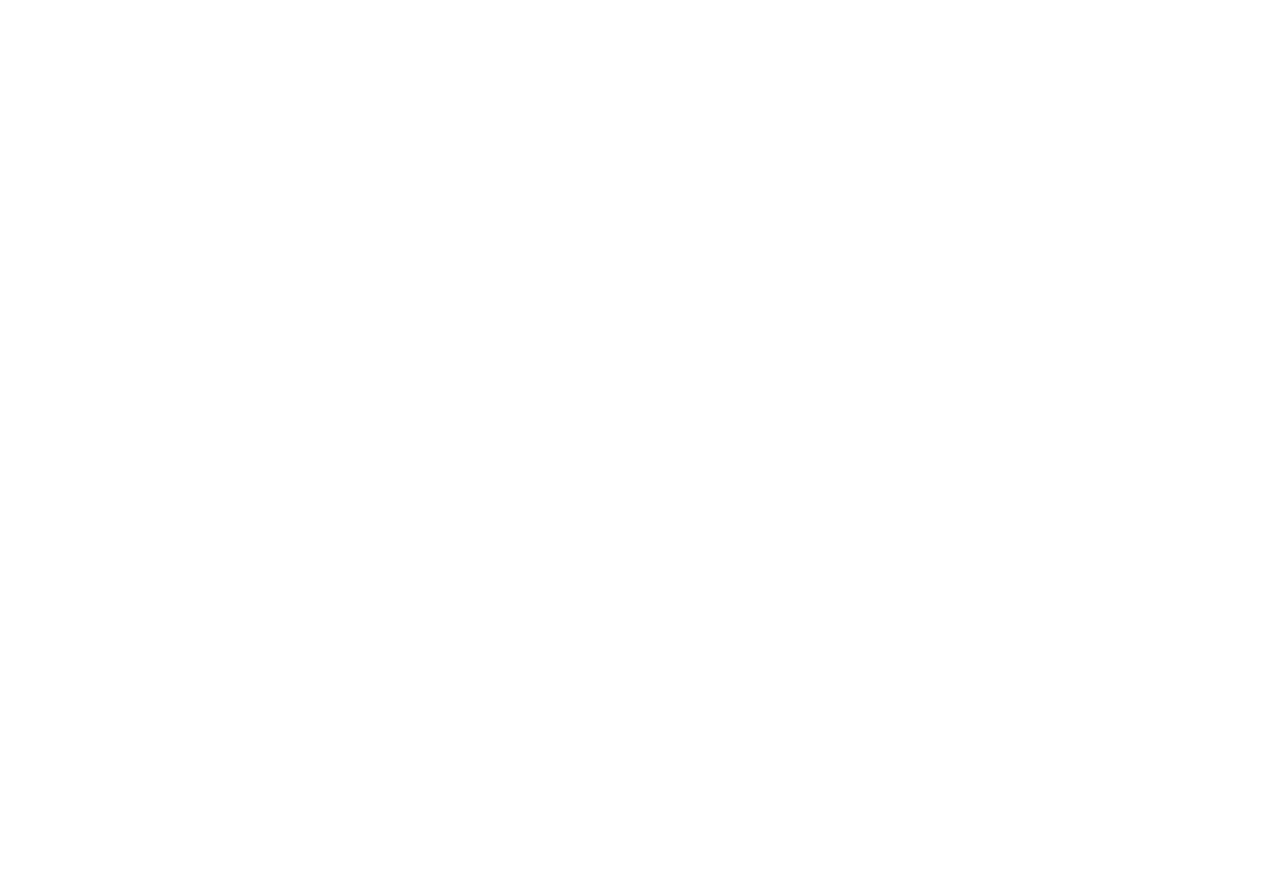
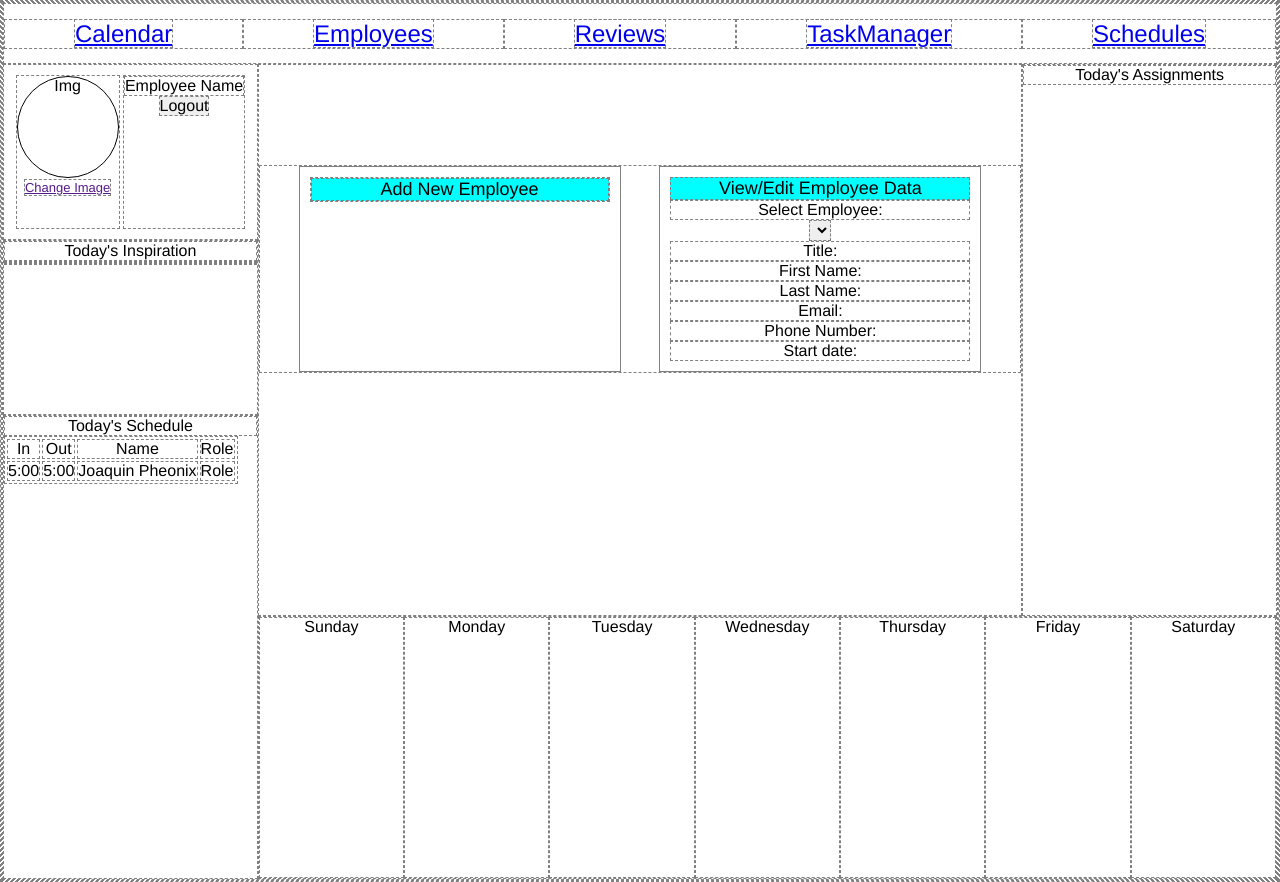
Before and after one commit to NickShore111/TaskManager_Project, a Django app: page /taskmanager/employees/ in a window 1280 px wide. Before the commit the page is empty. Before the commit the page ends 800 px from the top, so only its background shows below. Run offline with Django 3.2, Linux system fonts and the light colour scheme; lists and menus that the app fills with data are empty; some libraries are stand-ins or nearby versions.

Commit message:
URLs linked for events, employees, reviews

```diff
--- a/TaskManager/settings.py
+++ b/TaskManager/settings.py
@@ -33,9 +33,9 @@
 # Application definition
 
 INSTALLED_APPS = [
-    # 'reviews',
+    'reviews',
     'events',
-    # 'employees,'
+    'employees',
     'dashboard',
     'django.contrib.admin',
     'django.contrib.auth',
--- a/dashboard/templates/dashboard/base.html
+++ b/dashboard/templates/dashboard/base.html
@@ -8,7 +8,7 @@
     <link rel="stylesheet" href="https://ajax.googleapis.com/ajax/libs/jqueryui/1.12.1/themes/smoothness/jquery-ui.css">
     <script src="https://ajax.googleapis.com/ajax/libs/jqueryui/1.12.1/jquery-ui.min.js"></script>
 
-    <title>{% block title %}TaskMaster Home{% endblock %}</title>
+    <title>{% block title %}TaskManager Home{% endblock %}</title>
     {% load static %}
     <link rel="stylesheet" href="{% static 'dashboard/css/main.css' %}" type="text/css" media="screen">
     {% block styling %}{% endblock %}
@@ -17,11 +17,11 @@
 <body>
     <div class="container">
         <section class="section-tabs">
-            <h1 class="tab"><a href="/taskmaster/events/">Calendar</a></h1>
-            <h1 class="tab"><a href="/taskmaster/employees/">Employees</a></h1>
-            <h1 class="tab"><a href="/taskmaster/reviews/">Reviews</a></h1>
-            <h1 class="tab"><a href="/taskmaster/tasks/">TaskManager</a></h1>
-            <h1 class="tab"><a href="/taskmaster/schedules/">Schedules</a></h1>
+            <h1 class="tab"><a href="/taskmanager/events/">Calendar</a></h1>
+            <h1 class="tab"><a href="/taskmanager/employees/">Employees</a></h1>
+            <h1 class="tab"><a href="/taskmanager/reviews/">Reviews</a></h1>
+            <h1 class="tab"><a href="/taskmanager/tasks/">TaskManager</a></h1>
+            <h1 class="tab"><a href="/taskmanager/schedules/">Schedules</a></h1>
         </section>
         <section class="employee-id">
             <div class="emp-img">
--- a/dashboard/urls.py
+++ b/dashboard/urls.py
@@ -1,7 +1,6 @@
 from django.urls import path
 from . import views
 
-app_name = 'dashboard'
 urlpatterns = [
     path('', views.index),
 ]
--- /dev/null
+++ b/employees/static/employees/css/employees.css
@@ -0,0 +1,30 @@
+.section_box {
+  margin: auto;
+  margin-top: 100px;
+  display: flex;
+  justify-content: space-evenly;
+}
+.info_box {
+  padding: 10px;
+  border: 1px solid grey;
+  width: 300px;
+}
+.title {
+  padding: -10px;
+  margin: auto;
+  text-align: center;
+  background-color: aqua;
+  font-size: large;
+}
+button:hover {
+  cursor: pointer;
+}
+label {
+  display: block;
+}
+.success {
+  color: blue;
+}
+.error {
+  color: red;
+}
--- /dev/null
+++ b/employees/static/employees/js/employees.js
@@ -0,0 +1,4 @@
+
+$("#id_start_date").datepicker({
+    altFormat: "yy-mm-dd"
+});
--- a/employees/templates/employees/base_employees.html
+++ b/employees/templates/employees/base_employees.html
@@ -0,0 +1,34 @@
+{% extends 'dashboard/base.html' %}
+{% block title%}TaskManager Employees{% endblock %}
+{% load static %}
+{% block styling %}
+<link rel="stylesheet" href="{% static 'employees/css/employees.css' %}" type="text/css" media="screen">
+<script href="{static 'employees/js/employees.js' %}" type="text/javascript"></script>
+{% endblock %}
+{% block content %}
+<div class="section_box">
+
+<div class="info_box">
+    <form action="create/" method="post">
+    <h3 class="title">Add New Employee</h3>
+    {% csrf_token %}
+
+    </form>
+    </div>
+    <div class="info_box">
+        <h3 class="title">View/Edit Employee Data</h3>
+        <label for="selectEmployee">Select Employee:</label>
+        <select name="employee">
+            {% for employee in employeeList %}
+                <option value="{{ employee.login_id }}">{{ employee.first_name }} {{ employee.last_name }}</option>
+            {% endfor %}
+        </select>
+        <label for="title">Title:</label>
+        <label for="first_name">First Name:</label>
+        <label for="last_name">Last Name:</label>
+        <label for="email">Email:</label>
+        <label for="phone_number">Phone Number:</label>
+        <label for="start_date">Start date:</label>
+    </div>
+</div>
+{% endblock %}
```
Also changed, not shown: employees/static/employees/employees.css (added, +30 -0 lines), reviews/templates/reviews/base_reviews.html (+11 -0 lines).
